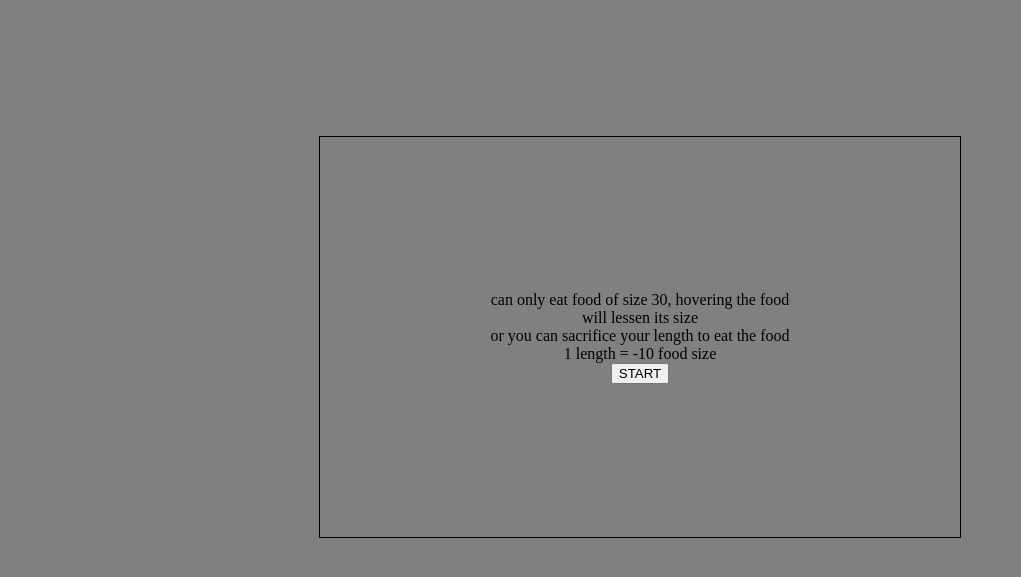
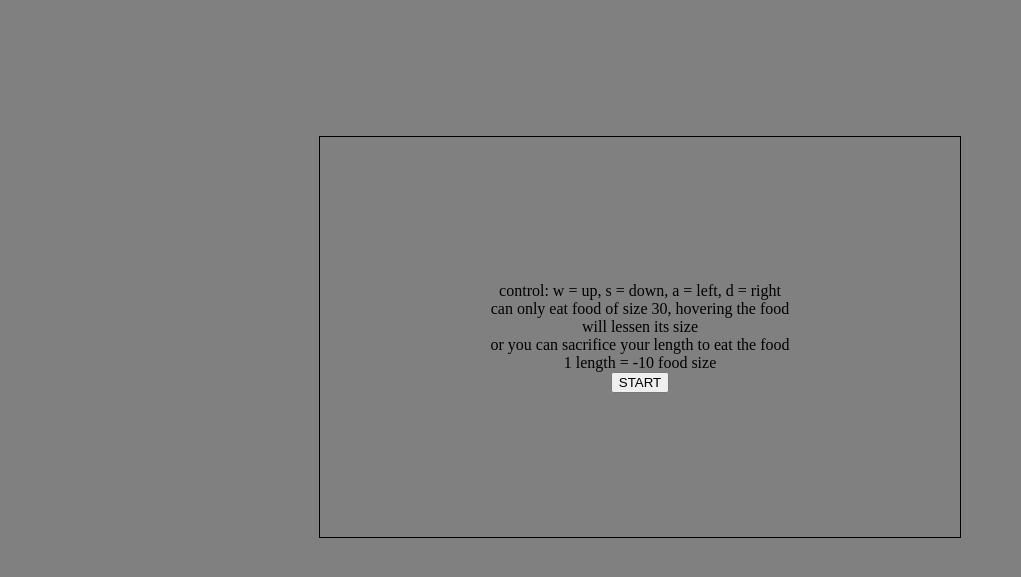
Before and after one commit to CIVYER/Multitask-Snake-Game, a plain HTML site: page index.html in a window 1280 px wide. Shown: the part 63-640 px from the top of the page, without its empty margins (0-1021 px from the left). Drawn offline with Linux system fonts and the light colour scheme.

Commit message:
Add files via upload

```diff
--- a/index.html
+++ b/index.html
@@ -11,6 +11,7 @@
 </head>
 <body>
     <div id="start_container">
+        <p>control: w = up, s = down, a = left, d = right</p>
         <p>can only eat food of size 30, hovering the food will lessen its size</p>
         <p>or you can sacrifice your length to eat the food </p>
         1 length = -10 food size
```
